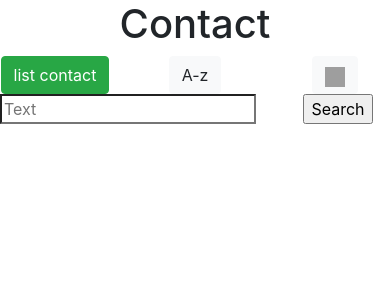
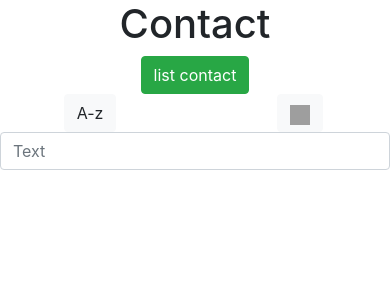
Before and after one commit to Avazkhon/contact, a React app: page / in a window 390 px wide. Shown: the top 300 px of the page. Built offline with nearby package versions, Linux system fonts and the light colour scheme; grey boxes are pictures that could not be loaded; the HTML template or start-up script is replaced by a standard one.

Commit message:
Separation component Header

```diff
--- a/src/component/Card.jsx
+++ b/src/component/Card.jsx
@@ -5,7 +5,7 @@ import GetStar from './imgComponent/getStar';
 
 function Card(props) {
   return (
-     props.user.name === undefined ? null : <div className="card  col col-sm-5  col-md-4  col-lg-3  col-xl-2 " onClick={props.onProfile}>
+     props.user.name === undefined ? null : <div className="card  col-12 col-sm-5  col-md-4  col-lg-3  col-xl-2 " onClick={props.onProfile}>
       <img className="card-img-top" alt={props.user.name} src={props.user.avatar} />
       <div className="card-body">
         <h5 className="card-title">{props.user.name}</h5>
--- /dev/null
+++ b/src/component/Header.jsx
@@ -0,0 +1,30 @@
+import React from 'react';
+
+import GetStart from './imgComponent/getStar';
+
+function Header (props) {
+  return (
+    <header>
+      <h1 className="text-center" >Contact</h1>
+      <div className="row">
+        <div className="col-12 col-sm-2">
+          <button type="button" className="btn btn-success" onClick={props.hundle.hundleGetUser} >list contact</button>
+        </div>
+        <div className="col-6 col-sm-1">
+          <button type="button" className="btn btn-light" onClick={props.hundle.hundleCartSort} >A-z</button>
+        </div>
+        <div className="col-6 col-sm-1">
+          <button type="button" className="btn btn-light" onClick={props.hundle.hundleCartSelect} >
+            <GetStart boolean={props.hundle.state.select}/>
+          </button>
+        </div>
+        <div className="col-12 col-sm-2">
+          <input type="search" className="form-control" placeholder="Text" onChange={props.hundle.hudleSearch} value={props.hundle.state.search} />
+        </div>
+      </div>
+    </header>
+  )
+}
+
+
+export default Header
--- a/src/css/style.css
+++ b/src/css/style.css
@@ -1,13 +1,13 @@
 
 header {
 	position: fixed;
-	margin-top: -110px;
 	width: 100%;
 	z-index: 999;
 	background-color: white;
 }
 
 .carUsers{
+	position: relative;
 	margin: 110px auto;
 	width: 100%;
 }
@@ -18,7 +18,6 @@ header {
 }
 
 .card {
-	width: 18rem;
 	height: 462px;
 	float: left;
 }
--- a/src/index.jsx
+++ b/src/index.jsx
@@ -5,6 +5,7 @@ import './css/style.css';
 import './css/profile.css';
 import 'bootstrap/dist/css/bootstrap.min.css';
 
+import Header from './component/Header';
 import GetUser from './xhr/getUser';
 import Card from './component/Card';
 import Profile from './component/Profile';
@@ -31,7 +32,7 @@ class App extends React.Component{
       }],
       profile: null,
       select: false,
-      search: ""
+      search: "",
     }
 
   	this.hundleGetUser = this.hundleGetUser.bind(this);
@@ -101,6 +102,7 @@ class App extends React.Component{
     )
   }
 
+
   hundleCartSort() {
     let sortArr = this.state.arrayUsers.sort((a, b)=>{
         let nameA = a.name,
@@ -160,35 +162,19 @@ class App extends React.Component{
 
   render(){
   	return (
-  	  <div className="app text-center ">
-        <header>
-          <h1 className="text-center" >Contact</h1>
-          <div className="row">
-            <div className="col col-md-3">
-              <button type="button" className="btn btn-success" onClick={this.hundleGetUser} >list contact</button>
-            </div>
-            <div className="col col-md-1">
-              <button type="button" className="btn btn-light" onClick={this.hundleCartSort} >A-z</button>
-            </div>
-            <div className="col col-md-1">
-              <button type="button" className="btn btn-light" onClick={this.hundleCartSelect} >
-                <GetStart boolean={this.state.select}/>
-              </button>
-            </div>
-            <div className="col col-md-6">
-              <div className="row">
-                <div className="col col-md-3">
-                  <input type="search" placeholder="Text" onChange={this.hudleSearch} value={this.state.search} />
-                </div>
-                <div className="col col-md-5">
-                 <input type="button" value="Search" />
-                </div>
-              </div>
-            </div>
-          </div>
-        </header>
-        <div className="text-center carUsers" >
-          <div className="cards">
+  	  <div className="app text-center row">
+        <div className="text-center col-12">
+          <Header hundle={{
+            hundleGetUser: this.hundleGetUser,
+            hundleCartSort: this.hundleCartSort,
+            hundleCartSelect: this.hundleCartSelect,
+            state: this.state,
+            hudleSearch: this.hudleSearch
+
+          }} />
+        </div>
+        <div className="text-center carUsers col-12" >
+          <div className="cards row">
           {/*show arr cart users || show Profile user*/}
           {this.state.profile === null ? this.hundleGetCarts() : <Profile user={this.state.profile}/> }
           </div>
@@ -198,6 +184,7 @@ class App extends React.Component{
   }
 }
 
+
 ReactDOM.render(
   <App />,
   document.getElementById('root')
```
